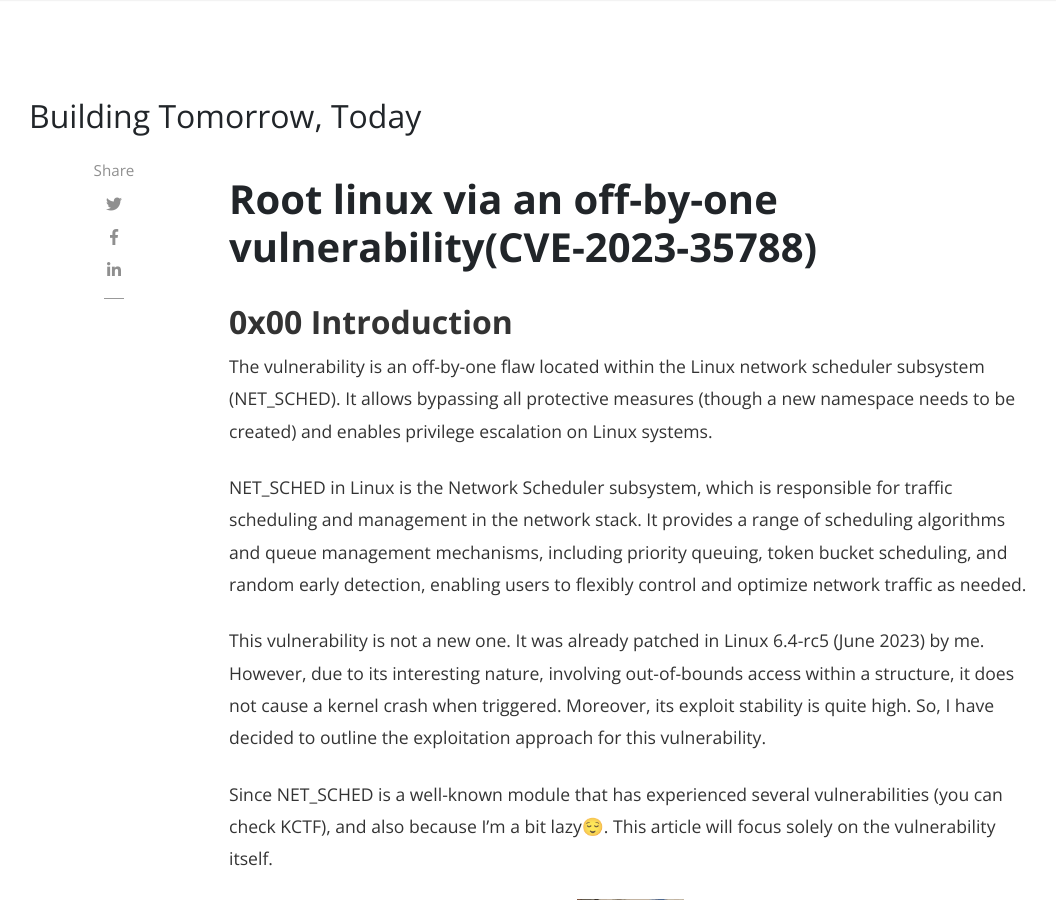
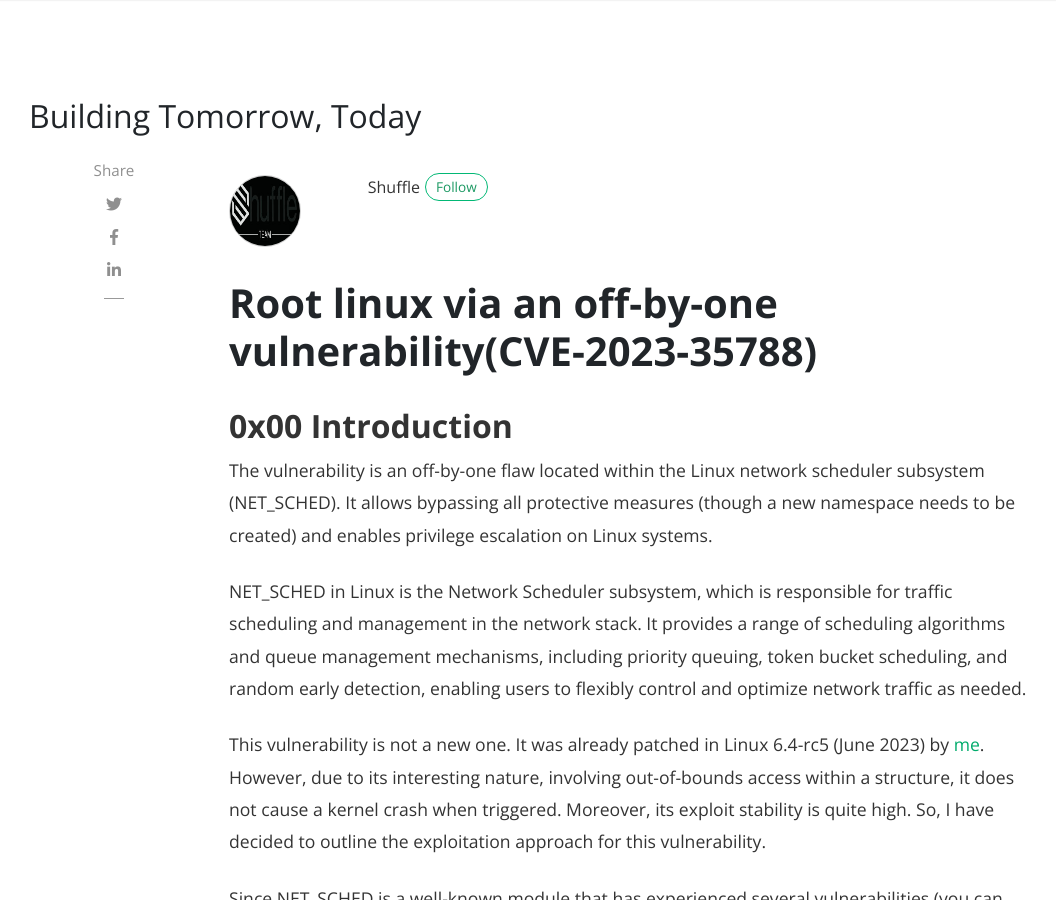
Before and after one commit to shuffleteam/shuffleteam.github.io, a Jekyll site: the page built from _posts/2024-04-10-CVE-2023-35788.md, in a window 1280 px wide and 900 px high. Shown: the whole window, without its empty margins (56-1112 px from the left). Built offline with Jekyll 4.4.1, drawn with Linux system fonts in a browser that asks for light colours; nearby versions of some CDN libraries; comment, search, counter and statistics services are not loaded.

Commit message:
add author

```diff
--- a/_posts/2024-04-10-CVE-2023-35788.md
+++ b/_posts/2024-04-10-CVE-2023-35788.md
@@ -1,6 +1,8 @@
 ---
 layout: post
 title: "Root linux via an off-by-one vulnerability(CVE-2023-35788)"
+author: shuffle
+description:
 categories: [ research ]
 tags: [ cve-2023-35788, Linux, Kernel, exploit ]
 comments: true
@@ -14,7 +16,7 @@ The vulnerability is an off-by-one flaw located within the Linux network schedul
 
 NET_SCHED in Linux is the Network Scheduler subsystem, which is responsible for traffic scheduling and management in the network stack. It provides a range of scheduling algorithms and queue management mechanisms, including priority queuing, token bucket scheduling, and random early detection, enabling users to flexibly control and optimize network traffic as needed.
 
-This vulnerability is not a new one. It was already patched in Linux 6.4-rc5 (June 2023) by me. However, due to its interesting nature, involving out-of-bounds access within a structure, it does not cause a kernel crash when triggered. Moreover, its exploit stability is quite high. So, I have decided to outline the exploitation approach for this vulnerability.
+This vulnerability is not a new one. It was already patched in Linux 6.4-rc5 (June 2023) by [me](https://twitter.com/HBh25Y). However, due to its interesting nature, involving out-of-bounds access within a structure, it does not cause a kernel crash when triggered. Moreover, its exploit stability is quite high. So, I have decided to outline the exploitation approach for this vulnerability.
 
 Since NET_SCHED is a well-known module that has experienced several vulnerabilities (you can check KCTF), and also because I'm a bit lazy😌. This article will focus solely on the vulnerability itself.
 
```
